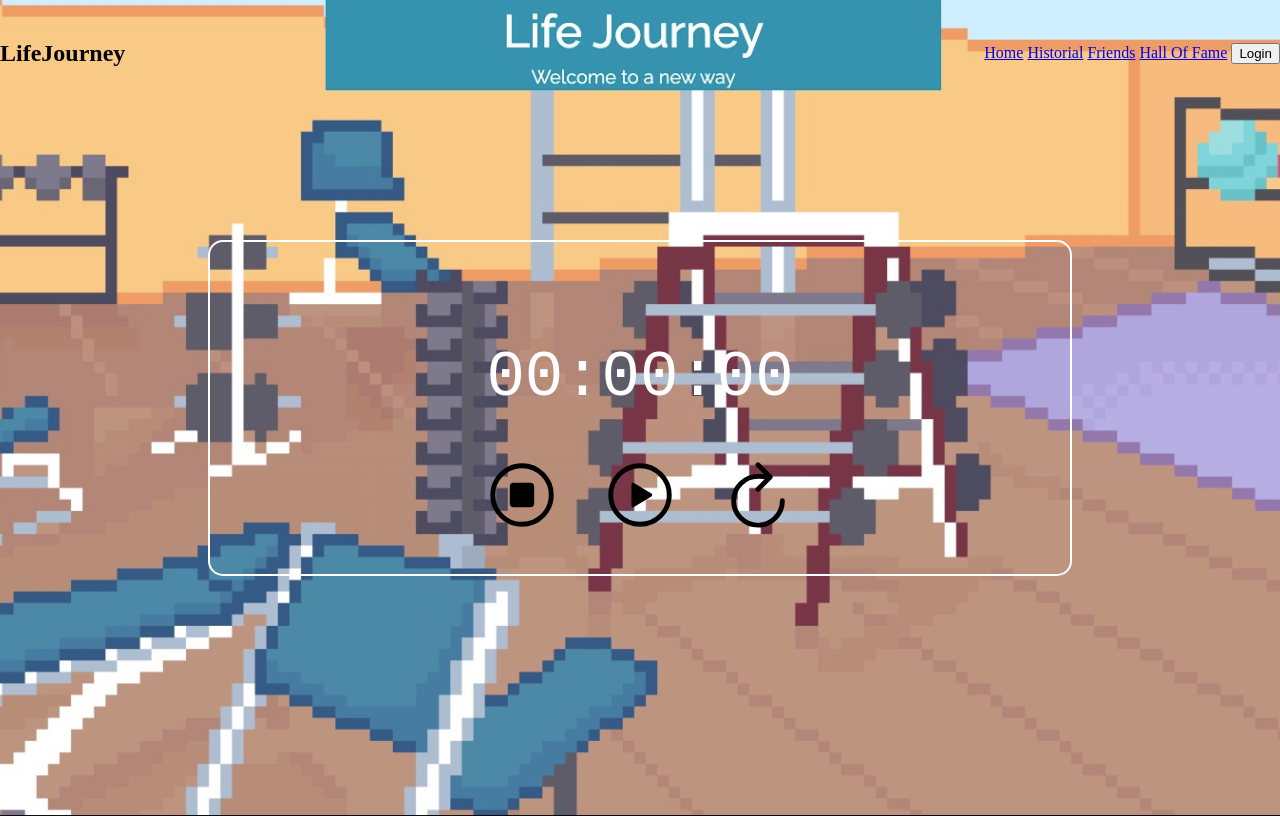
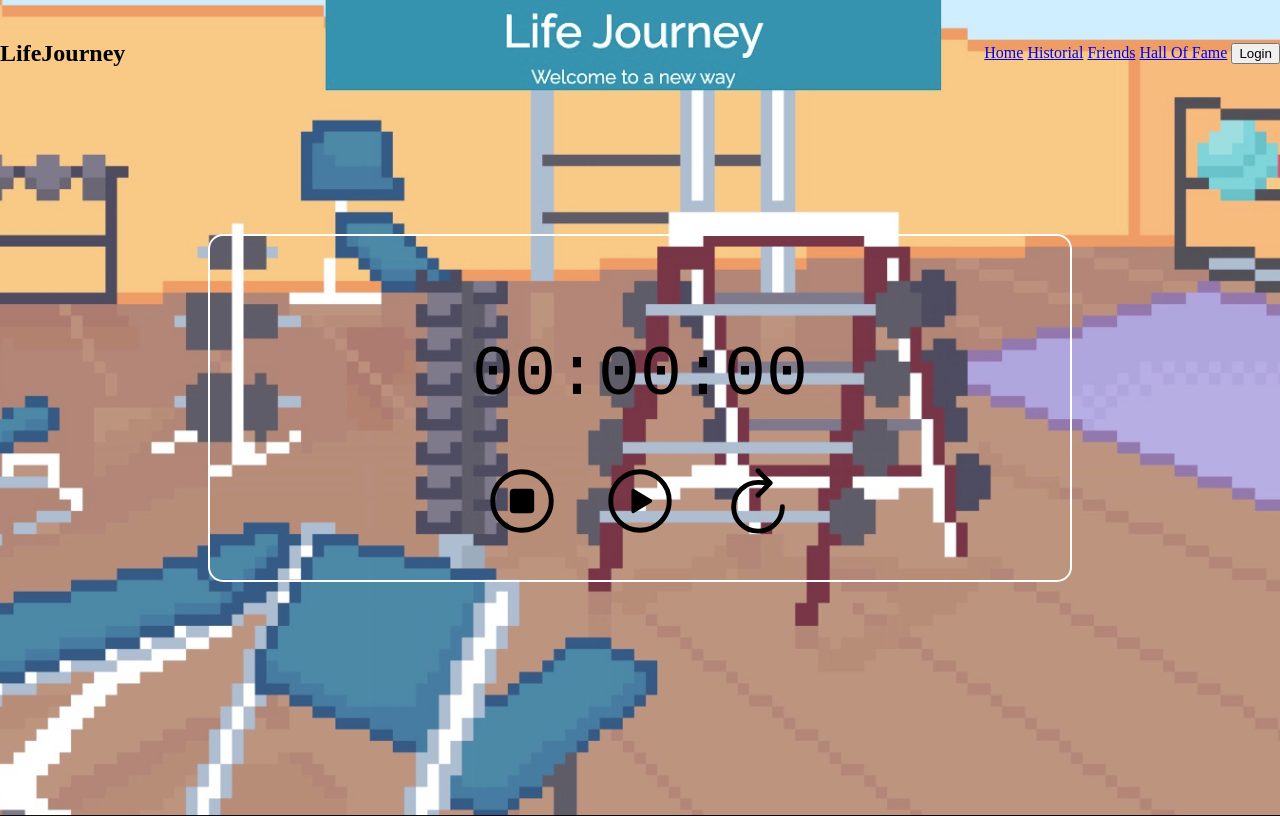
Before and after one commit to MrCifristo/LifeJourney, a website: page public/timer.html in a window 1280 px wide. Drawn offline with Linux system fonts and the light colour scheme; a web font is replaced by a local one.

Commit message:
correcciones

```diff
--- a/public/timer-style.css
+++ b/public/timer-style.css
@@ -31,13 +31,14 @@ header{
     text-align: center;
     align-items: center;
     padding: 40px;
-    color: #fff;
+    color: rgb(0, 0, 0);
     margin: 200px;
     font-family: 'Sometype Mono', monospace;}
 
+
 .stopwatch h1{
     margin-top: 60px;
-    font-size:64px;
+    font-size:70px;
     font-weight: 300;
 }
 .buttons {
@@ -51,10 +52,10 @@ header{
     margin: 0 20px;
     cursor: pointer;
 }
-/*
-.cloader {
-    width: 10em;
-    height: 10em;
+
+/* .cloader {
+    width: 5.5em;
+    height: 5.5em;
     border: 4px solid white;
     border-radius: 50%;
     margin: 50px auto;
@@ -113,8 +114,8 @@ header{
     position: absolute;
     width: 40px;
     height: 40px;
-    margin-left: 24px;
-    margin-top: 15px;
+    margin-left: 23px;
+    margin-top: 14px;
     border-radius: 6em;
     border: 2px solid #636363;
   }
```
Also changed, not shown: public/timer.html (+17 -15 lines). Lines whose indentation alone changed are shown as unchanged.
